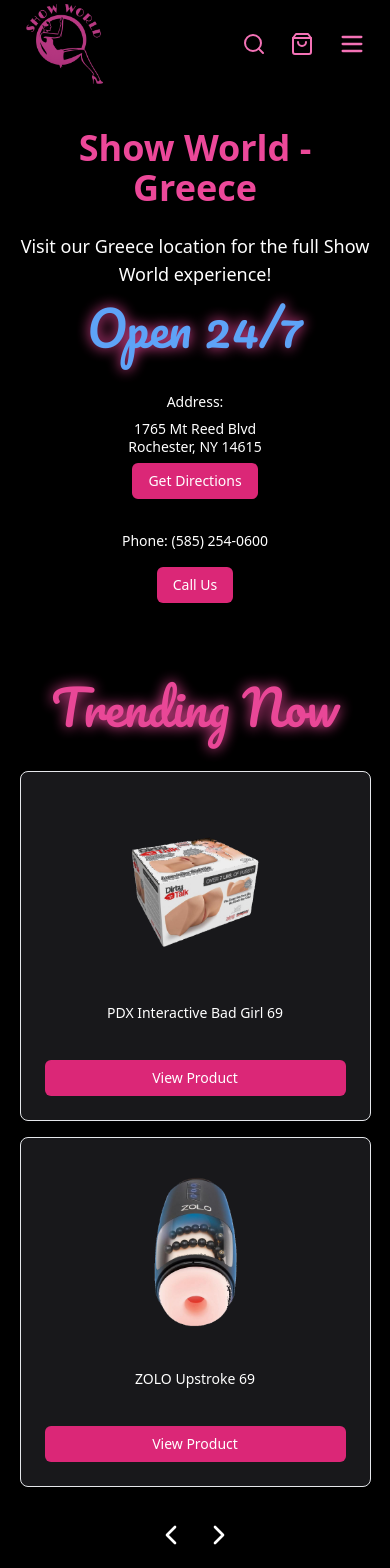
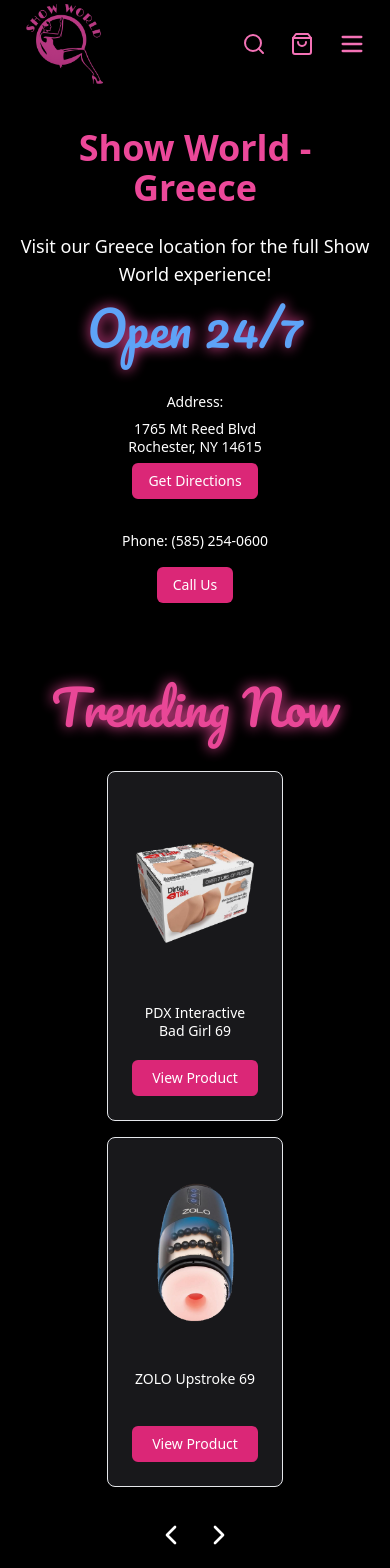
Before and after one commit to daileyg13/showworldstoresmerge, a Next.js app: page /greece in a window 390 px wide. Shown: the top 1568 px of the page. Built offline with nearby package versions, Linux system fonts and the light colour scheme.

Commit message:
Update Carousel.tsx

```diff
--- a/components/Carousel.tsx
+++ b/components/Carousel.tsx
@@ -157,7 +157,7 @@
         onTouchEnd={onTouchEnd}
         ref={carouselRef}
       >
-        <div className="flex flex-wrap justify-center gap-4 max-w-screen-xl">
+        <div className="flex flex-wrap justify-center gap-4 max-w-screen-xl px-2 sm:px-0">
           {visibleItems.map((item) => (
             <motion.div
               key={item.title}
@@ -165,7 +165,7 @@
               animate={{ opacity: 1, y: 0 }}
               exit={{ opacity: 0, y: -20 }}
               transition={{ duration: 0.4 }}
-              className="w-[90vw] sm:w-[250px]"
+              className="w-[45vw] sm:w-[250px]"
             >
               <Card className="w-full h-[350px] transition-transform hover:scale-105">
                 <CardContent className="p-4 flex flex-col justify-between items-center h-full">
```
